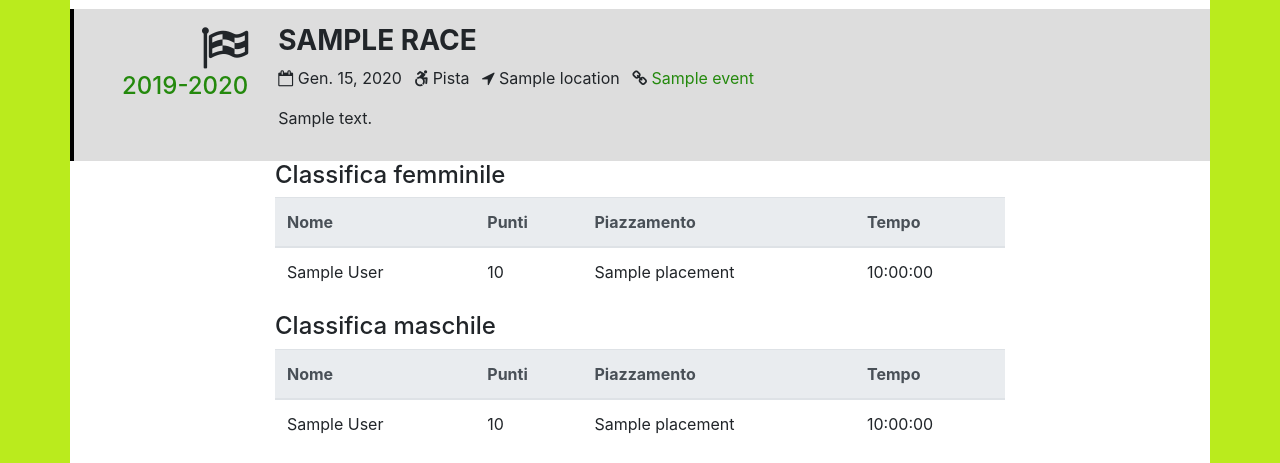
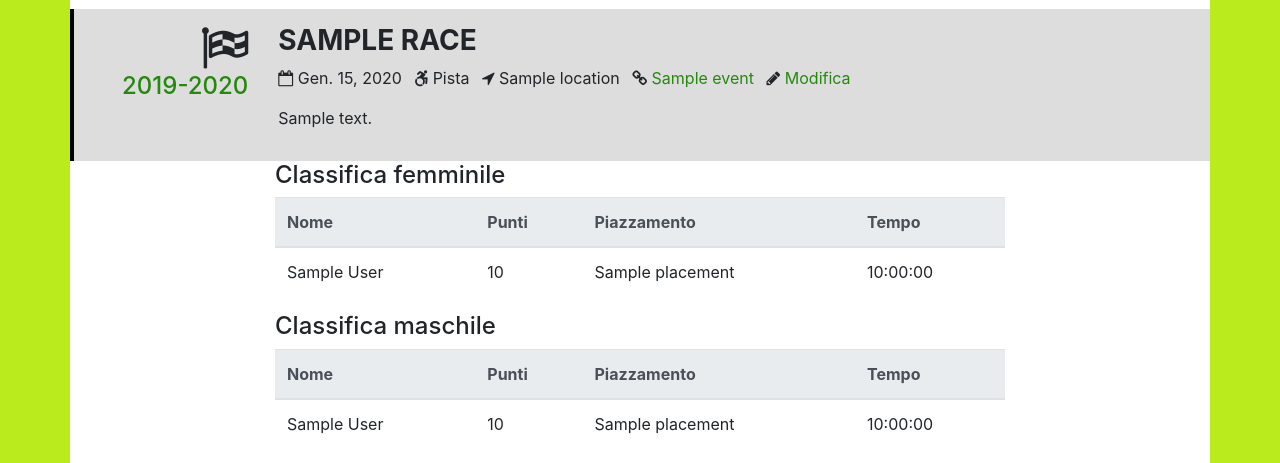
Before and after one commit to andywar65/rpnew_base, a Django app: template criterium/templates/criterium/race_detail.html in a window 1280 px wide. Shown: the part 56-519 px from the top of the page. Run offline with Django 3.2, Linux system fonts and the light colour scheme; a user stored in the database is signed in; tables that the repository leaves empty hold one stand-in row (values such as "Sample post"); the template is opened without the code that fills it: values that come from a table or form of the project are taken from there, most other values are stand-ins (such as "Sample title", 1, 10 or a date in 2020); parts of the project's set-up code (start-up, migrations or seed data) failed here and were passed over; some libraries are stand-ins or nearby versions.

Commit message:
added change link in race detail template

```diff
--- a/criterium/templates/criterium/race_detail.html
+++ b/criterium/templates/criterium/race_detail.html
@@ -18,6 +18,12 @@
       {% if race.event %}
         <li class="list-inline-item"><i class="fa fa-link" aria-hidden="true"></i>
         <a href="{{ race.event.get_path }}">{{ race.event.title }}</a></li>
+      {% endif %}
+      {% if perms.criterium.change_race %}
+      <li class="list-inline-item">
+        <i class="fa fa-pencil" aria-hidden="true"></i>
+        <a href="/admin/criterium/race/{{ race.id }}/change/">Modifica</a>
+      </li>
       {% endif %}
     </ul>
     <p>{{ race.description }}</p>
```
